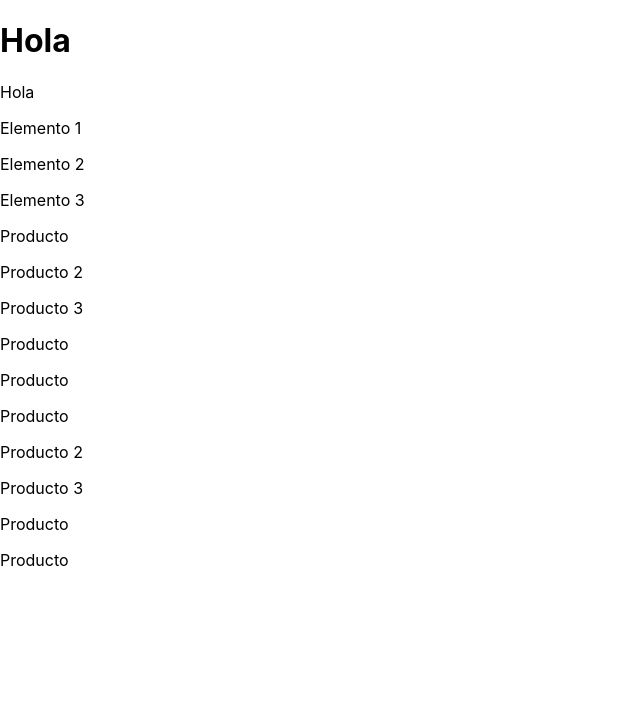
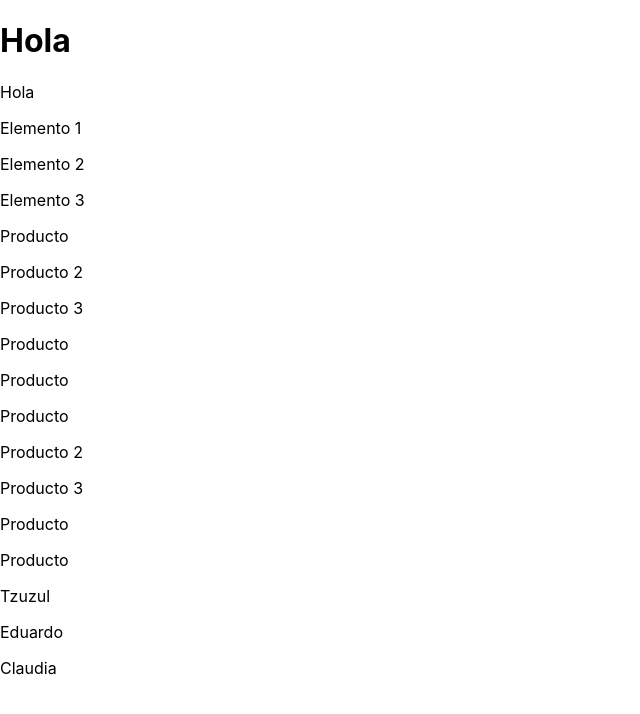
Before and after one commit to tzuzulcode/frontend-react-abril2022, a React (Create React App) app in the folder ejemplo/: page / in a window 1280 px wide. Shown: the top 714 px of the page, without its empty margins (0-640 px from the left). Built offline with nearby package versions, Linux system fonts and the light colour scheme.

Commit message:
Listas, Virtual DOM y Fragments

```diff
--- a/ejemplo/src/App.jsx
+++ b/ejemplo/src/App.jsx
@@ -1,3 +1,4 @@
+import Listas from "./components/Listas.jsx";
 import Productos from "./components/Productos.jsx";
 
 function App() {
@@ -5,6 +6,7 @@ function App() {
     <div className="App">
       {/* <Productos></Productos> */}
       <Productos/>
+      <Listas/>
     </div>
   );
 }
--- a/ejemplo/src/components/Listas.jsx
+++ b/ejemplo/src/components/Listas.jsx
@@ -17,7 +17,13 @@ const Listas =()=>{
         },
     ]
 
-    return <div>
+    // Devolviendo un Fragment
+    return <>
+        {alumnos.map((alumno,index)=><div key={index}>
+            <p>{alumno.name}</p>
+        </div>)}
+    </>
+}
 
-    </div>
-}
+
+export default Listas
--- a/ejemplo/src/components/Productos.jsx
+++ b/ejemplo/src/components/Productos.jsx
@@ -1,11 +1,14 @@
+import React from "react"
+
 const Productos = ()=>{
     const listaProductos = ["Producto","Producto 2","Producto 3","Producto","Producto"]
 
-    const listaProductosJSX = listaProductos.map(producto=><p>{producto}</p>)
+    const listaProductosJSX = listaProductos.map((producto,index)=><p key={index} >{producto}</p>)
 
-    const jsxElements = [<p>Elemento 1</p>,<p>Elemento 2</p>,<p>Elemento 3</p>]
+    const jsxElements = [<p key={1}>Elemento 1</p>,<p key={2}>Elemento 2</p>,<p key={3}>Elemento 3</p>]
 
-    return <div>
+    return <React.Fragment>
+
         <h1>Hola</h1>
         <p>Hola</p>
         {/*Expresión de JavaScript*/}
@@ -16,7 +19,7 @@ const Productos = ()=>{
         {listaProductosJSX}
 
         {listaProductos.map(
-            producto=><p>{producto}</p>
+            (producto,index)=><p key={index}>{producto}</p>
         )}
         {/* {
             listaProductos.map(producto=>{
@@ -26,7 +29,7 @@ const Productos = ()=>{
             })
         } */}
 
-    </div>
+    </React.Fragment>
 }
 
 export default Productos
```
